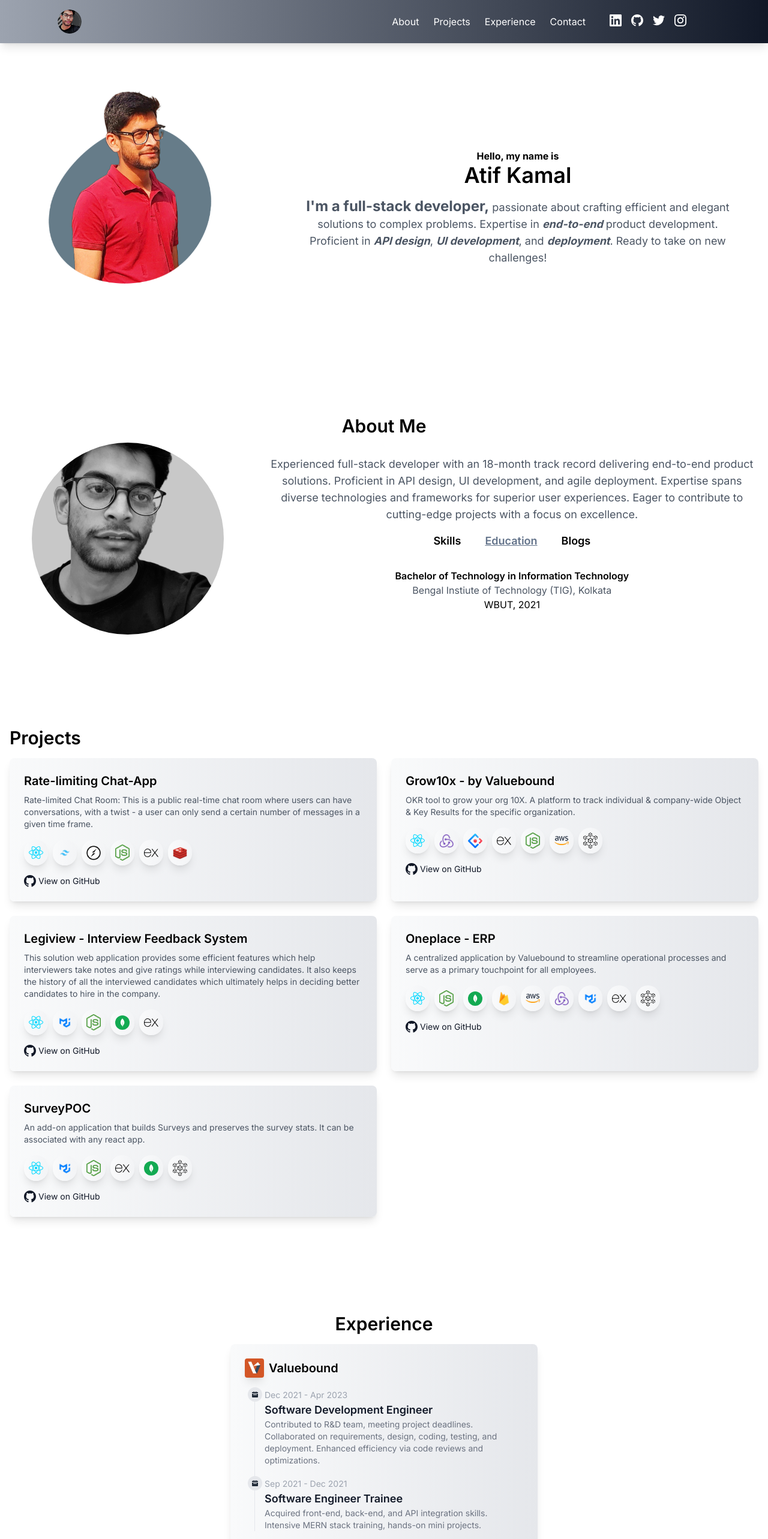
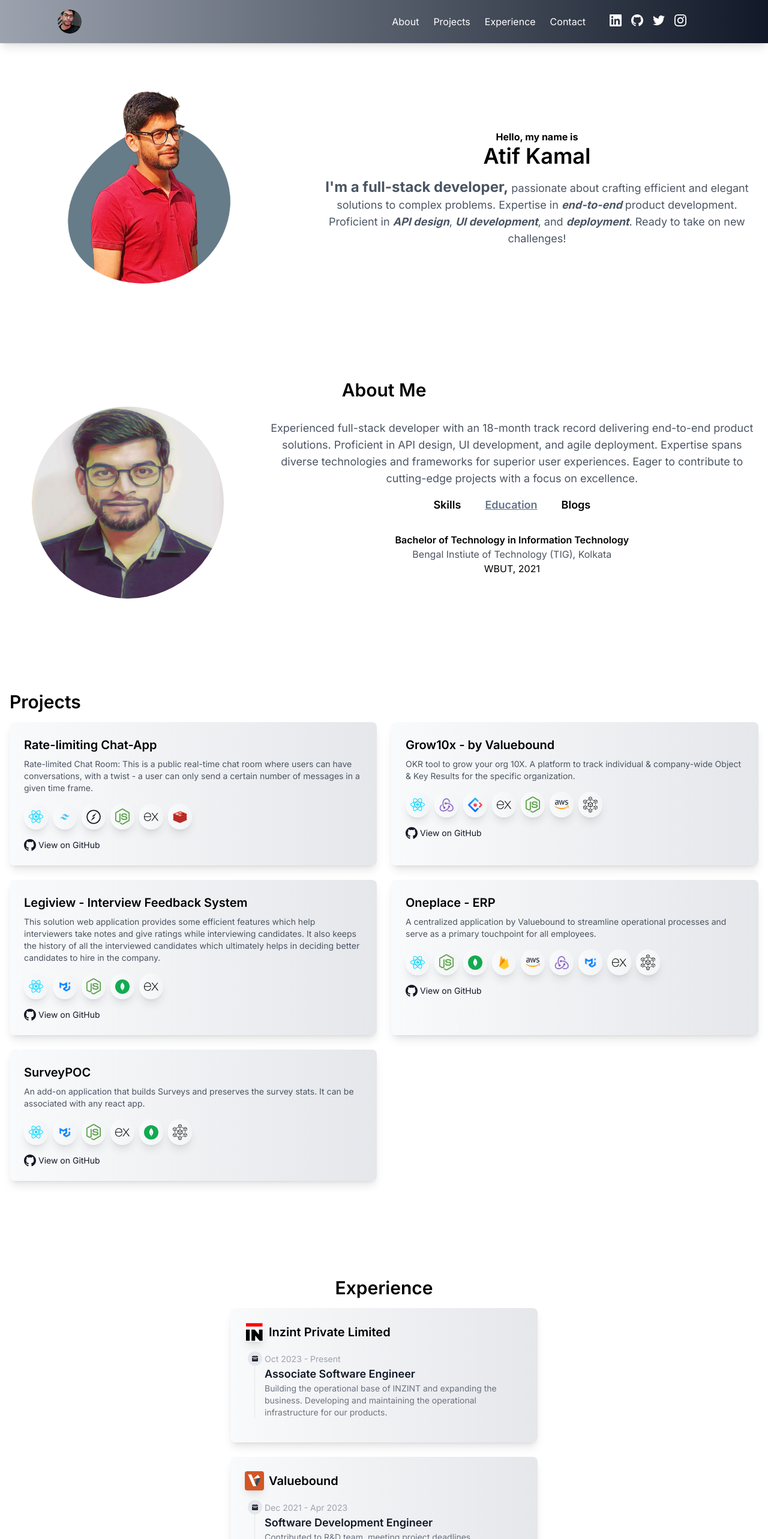
Before and after one commit to hafizaatifkamal/my-portfolio, a Next.js app: page / in a window 1280 px wide. Shown: the top 2566 px of the page at 60% size. Built offline with nearby package versions, Linux system fonts and the light colour scheme.

Commit message:
modifications

```diff
--- a/app/components/Header.tsx
+++ b/app/components/Header.tsx
@@ -3,7 +3,7 @@ import React, { useState } from "react";
 import Link from "next/link";
 import ScrollLink from "./ScrollLink";
 import Image from "next/image";
-import imgSrc from "../../assets/images/profile-pic (1).png";
+import imgSrc from "@/assets/images/profile-pic (1).png";
 
 const Header: React.FC = () => {
   const [isMenuOpen, setIsMenuOpen] = useState(false);
--- a/app/components/Intro.tsx
+++ b/app/components/Intro.tsx
@@ -2,7 +2,7 @@
 import React from "react";
 import Image from "next/image";
 import ScrollLink from "./ScrollLink";
-import imgSrc from "../../assets/images/profile-pic (3).png";
+import imgSrc from "@/assets/images/profile-pic (3).png";
 
 interface IntroProps {
   id: string;
@@ -15,13 +15,12 @@ const HomeIntro: React.FC<IntroProps> = ({ id }) => {
         <div className="mb-auto md:mt-16 flex flex-col lg:flex-row justify-center">
           <Image
             src={imgSrc}
-            // src="https://www.valuebound.com/sites/default/files/pictures/2023-04/IMG_20220718_170151_590.jpg"
             alt="atif-kamal"
             width={500}
             height={500}
             className="mx-auto w-40 h-40 md:w-48 md:h-48 lg:w-64 lg:h-64 scale-125 lg:scale-150"
           />
-          <div className="m-8 px-2 md:px-4 group/item">
+          <div className="m-8 lg:m-0 px-2 md:px-4 group/item">
             <p className="font-bold">Hello, my name is</p>
             <h1 className="text-2xl md:text-3xl lg:text-4xl font-semibold">
               Atif Kamal
@@ -38,7 +37,7 @@ const HomeIntro: React.FC<IntroProps> = ({ id }) => {
               take on new challenges!
             </p>
             <div className="space-x-4">
-              <button className="p-2 rounded text-white group/edit invisible transition ease-in-out delay-150 bg-gray-500 group-hover:translate-x-2 hover:scale-110 hover:bg-gray-800 duration-300 group-hover/item:visible">
+              <button className="p-2 rounded text-white group/edit md:invisible transition ease-in-out delay-150 bg-gray-500 group-hover:translate-x-2 hover:scale-110 hover:bg-gray-800 duration-300 group-hover/item:visible">
                 <ScrollLink href="#contact" className="flex gap-1">
                   Hire me{" "}
                   <span>
--- a/app/components/sections/About.tsx
+++ b/app/components/sections/About.tsx
@@ -1,7 +1,7 @@
 "use client";
 import React, { useState } from "react";
 import Image from "next/image";
-import imageSrc from "../../../assets/images/profile-pic (2).png";
+import imageSrc from "@/assets/images/profile_linkedin.jpeg";
 import { tabs } from "@/assets/data/tabs";
 
 interface AboutProps {
--- a/app/components/sections/Contact.tsx
+++ b/app/components/sections/Contact.tsx
@@ -1,5 +1,6 @@
 "use client";
 import React, { useState } from "react";
+import Link from "next/link";
 import Notification from "../Notification";
 
 interface ContactProps {
@@ -44,7 +45,6 @@ const Contact: React.FC<ContactProps> = ({ id }) => {
         setTimeout(() => {
           setShowAlert(false);
         }, 30000);
-        console.log("Thank you for your submission!", response.body);
       } else {
         setSubmitStatus({
           type: "failure",
@@ -113,12 +113,35 @@ const Contact: React.FC<ContactProps> = ({ id }) => {
             />
           </div>
           <div className="col-span-2 md:col-span-2">
+            <div className="grid grid-cols-1 md:grid-cols-4 md:divide-x">
+              <div>
                 <button
                   type="submit"
                   className="bg-gray-500 text-white px-6 py-2 rounded-lg hover:bg-gradient-to-r from-gray-400 to-gray-900 focus:outline-none"
                 >
                   Send
                 </button>
+              </div>
+              <div className="p-2 flex">
+                <Link href="mailto:hafizaatifkamal@gmail.com">
+                  <div className="flex gap-2">
+                    <svg
+                      xmlns="http://www.w3.org/2000/svg"
+                      className="h-6 w-5"
+                      fill="none"
+                      viewBox="0 0 24 24"
+                      strokeWidth={2.5}
+                      stroke="currentColor"
+                    >
+                      <path d="M21.75 6.75v10.5a2.25 2.25 0 01-2.25 2.25h-15a2.25 2.25 0 01-2.25-2.25V6.75m19.5 0A2.25 2.25 0 0019.5 4.5h-15a2.25 2.25 0 00-2.25 2.25m19.5 0v.243a2.25 2.25 0 01-1.07 1.916l-7.5 4.615a2.25 2.25 0 01-2.36 0L3.32 8.91a2.25 2.25 0 01-1.07-1.916V6.75" />
+                    </svg>
+                    <p className="text-gray-700 font-semibold">
+                      hafizaatifkamal@gmail.com
+                    </p>
+                  </div>
+                </Link>
+              </div>
+            </div>
           </div>
         </form>
         {showAlert && (
--- a/assets/data/experience.ts
+++ b/assets/data/experience.ts
@@ -1,7 +1,21 @@
-import vb_logo from "../images/valuebound.jpeg";
-import chegg_logo from "../images/chegg.jpeg";
+import vb_logo from "@/assets/images/valuebound.jpeg";
+import chegg_logo from "@/assets/images/chegg.jpeg";
+import inzint_logo from "@/assets/images/inzint.png";
 
 export const experiences = [
+  {
+    company: "Inzint Private Limited",
+    src: "https://inzint.com/",
+    imgSrc: inzint_logo,
+    details: [
+      {
+        role: "Associate Software Engineer",
+        duration: "Oct 2023 - Present",
+        description:
+          "Building the operational base of INZINT and expanding the business. Developing and maintaining the operational infrastructure for our products.",
+      },
+    ],
+  },
   {
     company: "Valuebound",
     src: "https://www.valuebound.com",
```
Also changed, not shown: assets/images/inzint.png (added), assets/images/profile_linkedin.jpeg (added). Lines whose indentation alone changed are shown as unchanged.
